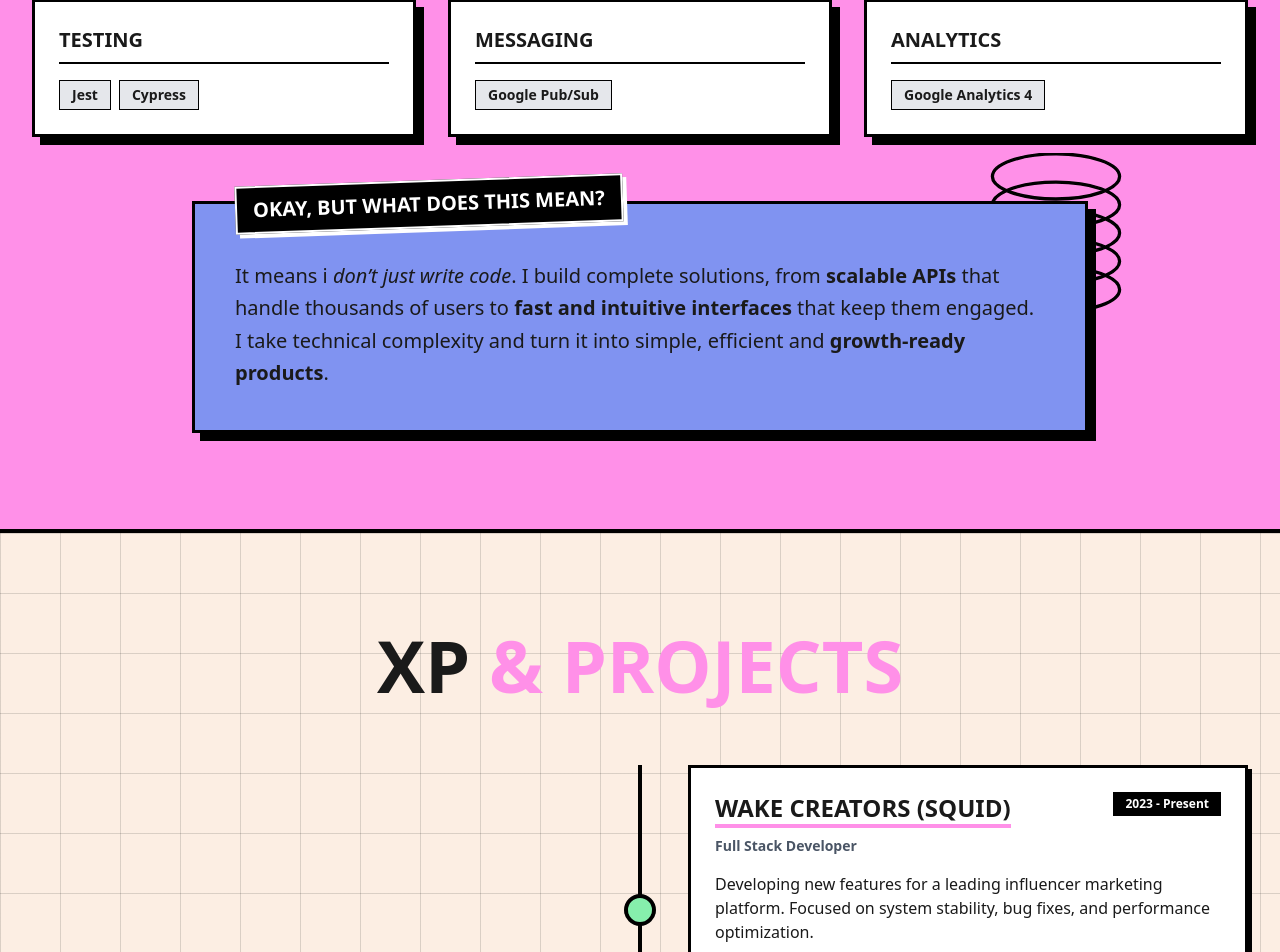
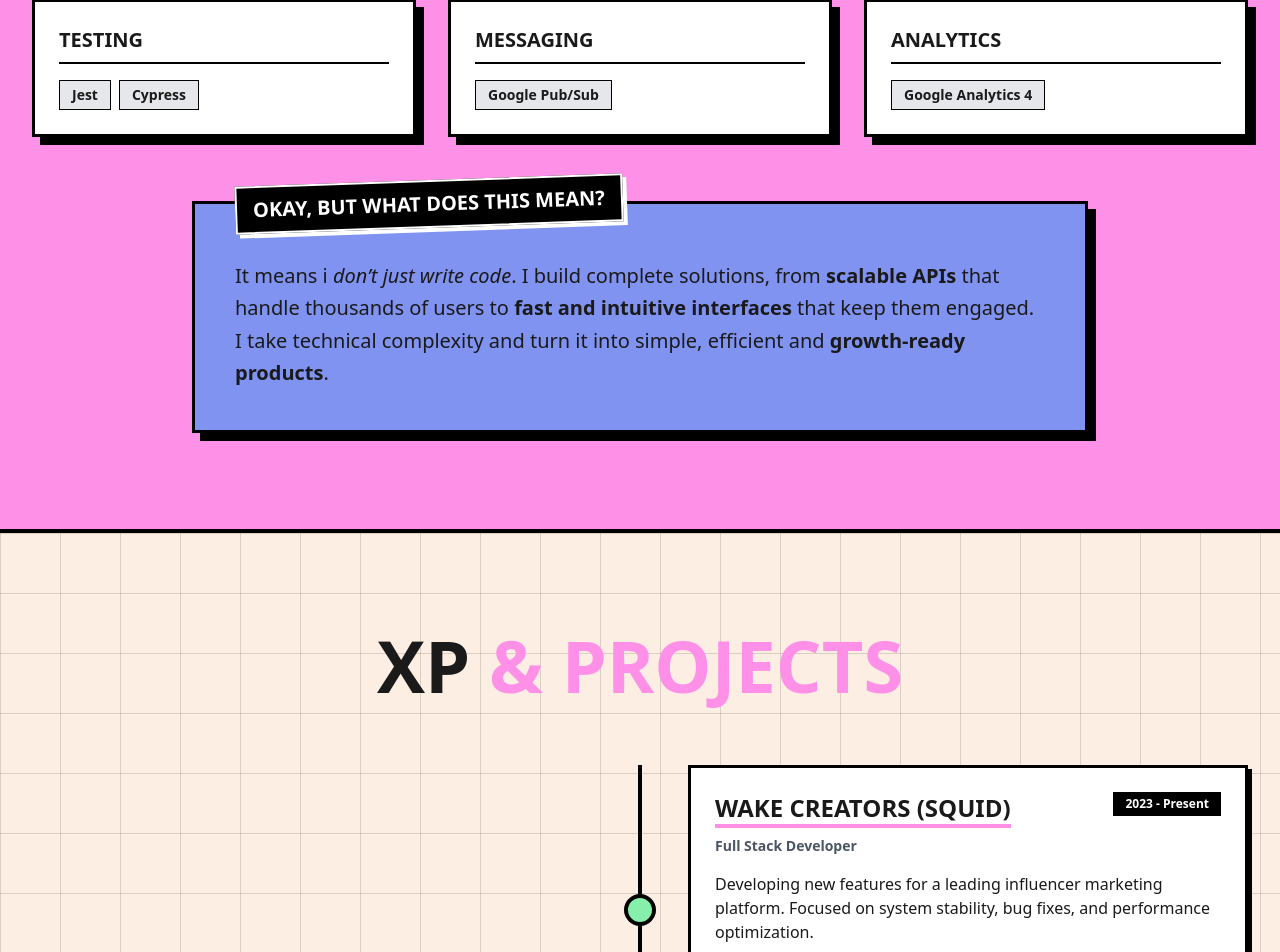
Before and after one commit to htamagnus/personal-portfolio, a Next.js app: page / in a window 1280 px wide. Shown: the part 2389-3341 px from the top of the page. Built offline with nearby package versions, Linux system fonts and the light colour scheme; no server answers.

Commit message:
style: Comment out BrutalistIcon component in Skills section for cleaner layout and improved readability

```diff
--- a/components/sections/Skills.tsx
+++ b/components/sections/Skills.tsx
@@ -61,7 +61,7 @@ export function Skills() {
         </div>
 
         <div className="max-w-4xl mx-auto mt-8 md:mt-0 relative">
-          <div className="absolute -top-12 -right-12 hidden md:block z-0 pointer-events-none">
+          {/* <div className="absolute -top-12 -right-12 hidden md:block z-0 pointer-events-none">
             <BrutalistIcon
                icon="shield"
                className="w-40 h-40 text-white"
@@ -69,7 +69,7 @@ export function Skills() {
                customStroke="black"
                customStrokeWidth={4}
             />
-          </div>
+          </div> */}
           <div className="bg-neon-blue border-3 border-black p-6 pt-10 md:p-10 shadow-[4px_4px_0px_0px_rgba(0,0,0,1)] md:shadow-[8px_8px_0px_0px_rgba(0,0,0,1)] relative z-10">
              <div className="absolute -top-5 left-1/2 -translate-x-1/2 md:left-auto md:-left-6 md:translate-x-0 md:-top-6 bg-black text-white px-3 py-2 md:px-4 md:py-2 font-display font-bold uppercase text-sm md:text-xl border-2 border-white shadow-[4px_4px_0px_0px_rgba(255,255,255,1)] transform -rotate-2 w-max max-w-[90%] text-center whitespace-normal">
                 {t.skills.what_means_title}
```
